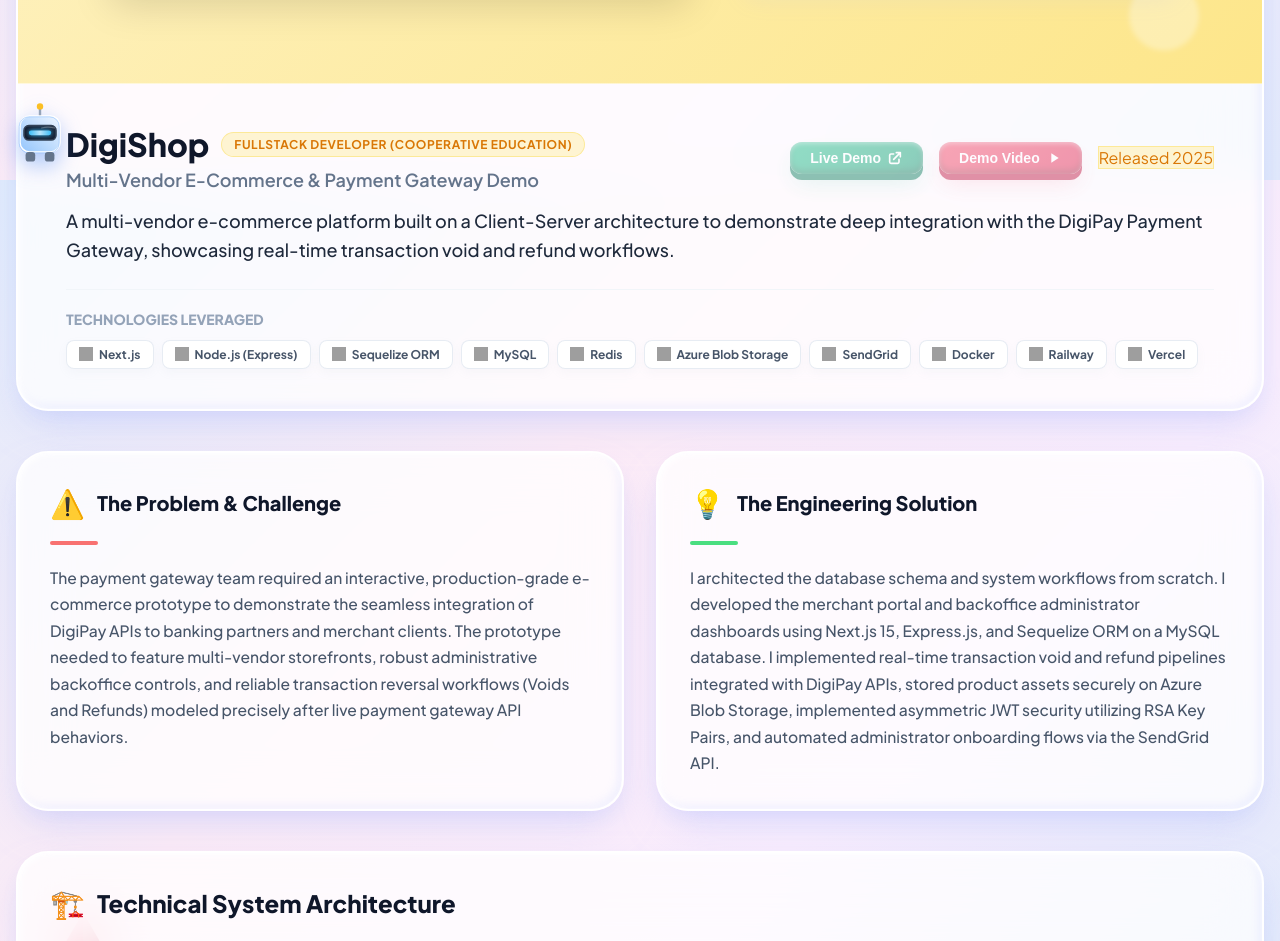
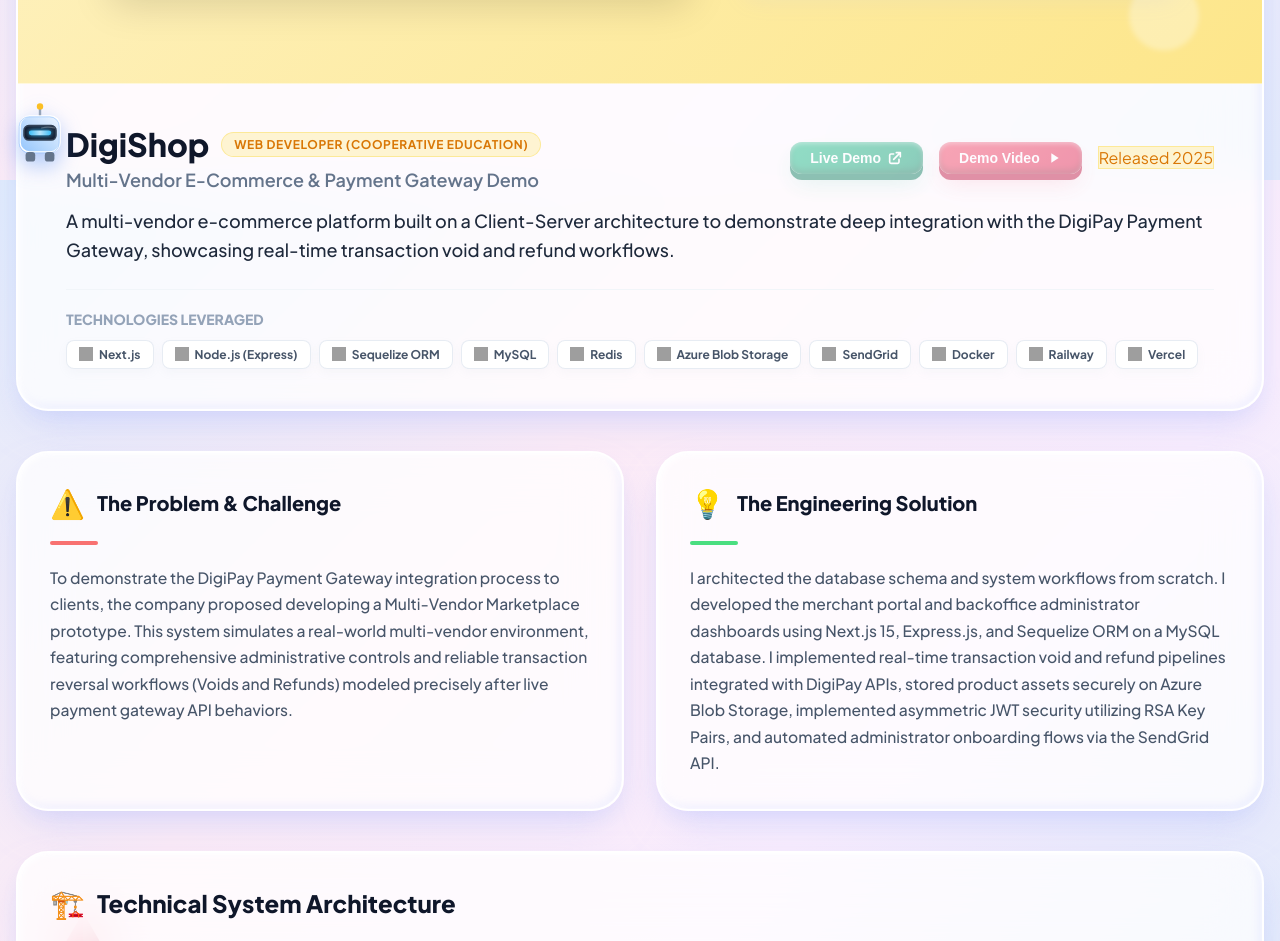
Before and after one commit to wiiznu17/portfolio, a Next.js app: page /projects/digishop in a window 1280 px wide. Shown: the part 620-1561 px from the top of the page. Built offline with nearby package versions, Linux system fonts and the light colour scheme; grey boxes are pictures that could not be loaded.

Commit message:
feat: update project data with new descriptions and metadata in constants

```diff
--- a/src/constants/projects.ts
+++ b/src/constants/projects.ts
@@ -294,8 +294,8 @@
     },
     year: "2025",
     role: {
-      en: "Fullstack Developer (Cooperative Education)",
-      th: "Fullstack Developer (นักศึกษาฝึกงานสหกิจศึกษา)",
+      en: "Web Developer (Cooperative Education)",
+      th: "Web Developer (นักศึกษาฝึกงานสหกิจศึกษา)",
     },
     tagline: {
       en: "A multi-vendor e-commerce platform built on a Client-Server architecture to demonstrate deep integration with the DigiPay Payment Gateway, showcasing real-time transaction void and refund workflows.",
@@ -305,8 +305,8 @@
     bannerGradient:
       "linear-gradient(135deg, #fef3c7 0%, #fde68a 100%)",
     problem: {
-      en: "The payment gateway team required an interactive, production-grade e-commerce prototype to demonstrate the seamless integration of DigiPay APIs to banking partners and merchant clients. The prototype needed to feature multi-vendor storefronts, robust administrative backoffice controls, and reliable transaction reversal workflows (Voids and Refunds) modeled precisely after live payment gateway API behaviors.",
-      th: "เนื่องจากทีมงานต้องการระบบต้นแบบเพื่อสาธิตขั้นตอนการเชื่อมต่อของ DigiPay Payment Gateway แก่กลุ่มลูกค้าธนาคารและร้านค้าพันธมิตร ระบบจึงจำเป็นต้องจำลองพฤติกรรมของ Multi-Vendor Marketplace จริง ที่รองรับระบบผู้ขายหลายราย, แผงควบคุมหลังบ้านแบบละเอียด, รวมถึงขั้นตอนการขอยกเลิกเงินและคืนเงินย้อนกลับ (Void & Refund) ที่ทำงานตรงตาม API Spec จริงทุกประการ",
+      en: "To demonstrate the DigiPay Payment Gateway integration process to clients, the company proposed developing a Multi-Vendor Marketplace prototype. This system simulates a real-world multi-vendor environment, featuring comprehensive administrative controls and reliable transaction reversal workflows (Voids and Refunds) modeled precisely after live payment gateway API behaviors.",
+      th: "เนื่องจากบริษัทต้องการระบบต้นแบบเพื่อสาธิตขั้นตอนการเชื่อมต่อของ DigiPay Payment Gateway แก่กลุ่มลูกค้า จึงได้เสนอให้พัฒนาระบบ Multi-Vendor Marketplace เพื่อจำลองพฤติกรรมร้านค้าที่มีผู้ขายหลายราย พร้อมระบบควบคุมหลังบ้าน และขั้นตอนการยกเลิกหรือคืนเงิน (Void & Refund) ที่ทำงานตรงตาม API Spec จริงทุกประการ",
     },
     solution: {
       en: "I architected the database schema and system workflows from scratch. I developed the merchant portal and backoffice administrator dashboards using Next.js 15, Express.js, and Sequelize ORM on a MySQL database. I implemented real-time transaction void and refund pipelines integrated with DigiPay APIs, stored product assets securely on Azure Blob Storage, implemented asymmetric JWT security utilizing RSA Key Pairs, and automated administrator onboarding flows via the SendGrid API.",
@@ -487,8 +487,8 @@
     },
     year: "2026",
     role: {
-      en: "Fullstack Developer (Core Features)",
-      th: "Fullstack Developer (ผู้พัฒนาฟีเจอร์หลัก)",
+      en: "Web Developer (Core Features)",
+      th: "Web Developer (ผู้พัฒนาฟีเจอร์หลัก)",
     },
     tagline: {
       en: "A student profile directory web platform helping university students find study partners, view interactive profile cards, explore study spaces, and chat in real-time. Built with Next.js, NestJS, and Supabase, utilizing PostgreSQL Row-Level Security (RLS) and WebSockets.",
```
